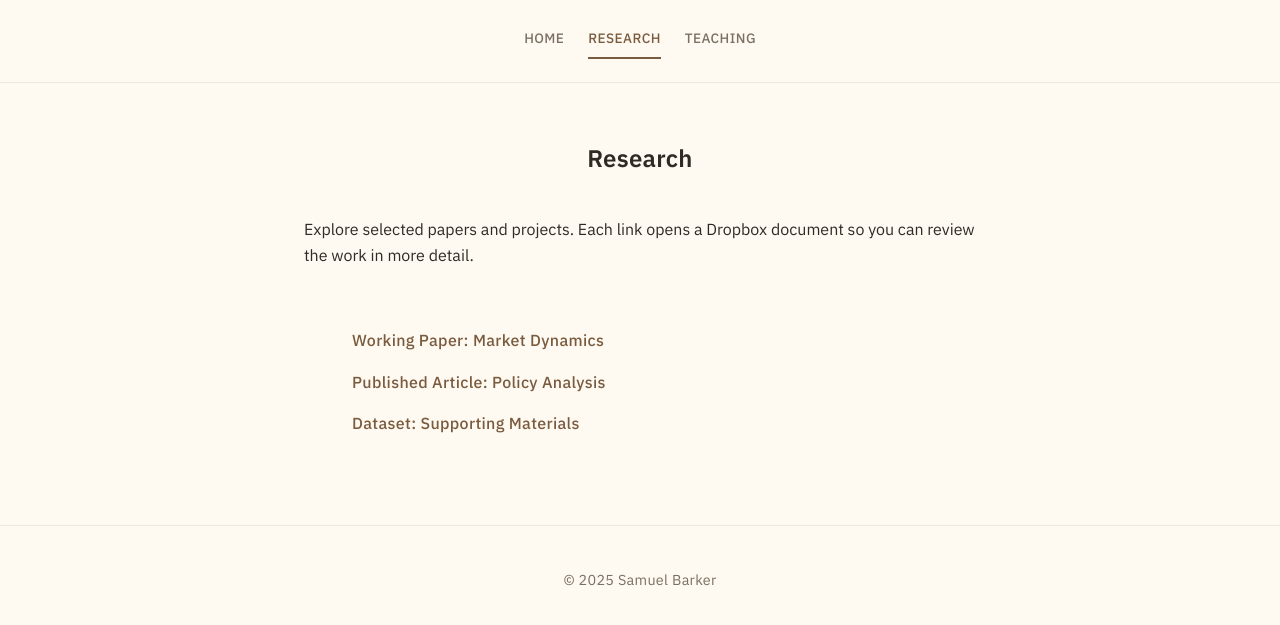
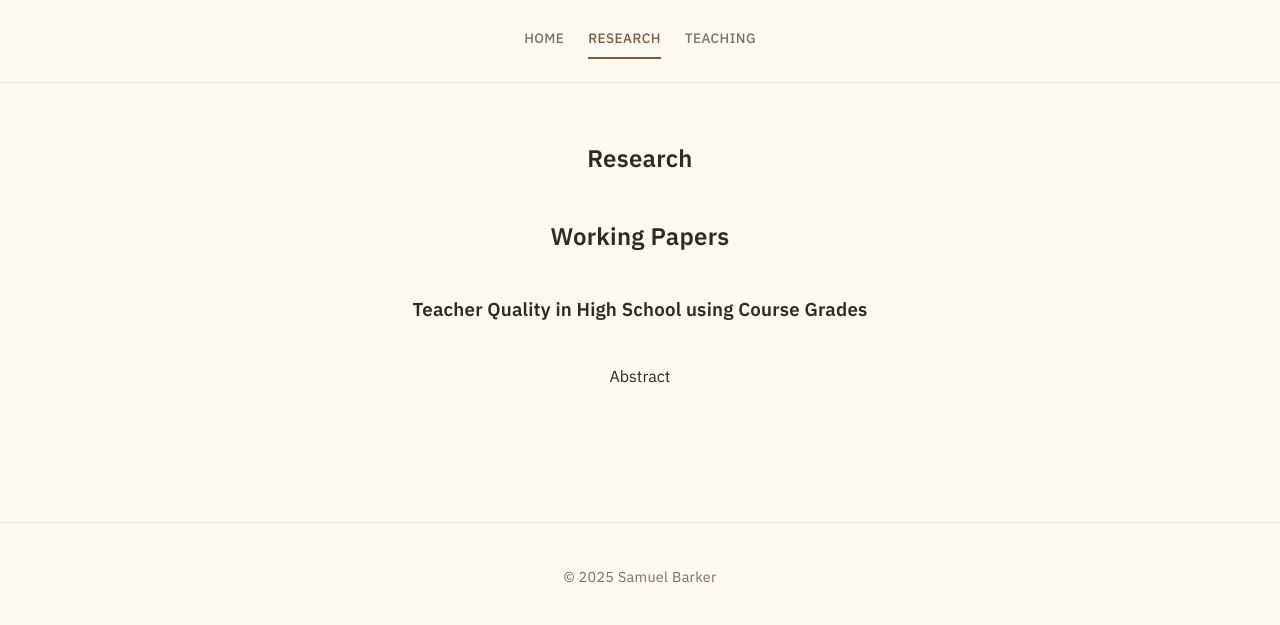
Before and after one commit to sbarkerECON/sbarkerECON.github.io, a Jekyll site: the page built from research.markdown, in a window 1280 px wide. Shown: the top 625 px of the page. Built offline with Jekyll 4.4.1, drawn with Linux system fonts in a browser that asks for light colours.

Commit message:
Changed home page

```diff
--- a/research.markdown
+++ b/research.markdown
@@ -6,14 +6,16 @@ permalink: /research/
 
 <section class="section">
   <h1>Research</h1>
+  <h2>Working Papers </h2>
+  <h3> Teacher Quality in High School using Course Grades </h3>
   <p>
-    Explore selected papers and projects. Each link opens a Dropbox document so
-    you can review the work in more detail.
+    Abstract
   </p>
 </section>
 
-<ul class="link-list">
-  <li><a href="https://www.dropbox.com/s/placeholder/research-paper-1.pdf?dl=0" target="_blank" rel="noopener">Working Paper: Market Dynamics</a></li>
-  <li><a href="https://www.dropbox.com/s/placeholder/research-paper-2.pdf?dl=0" target="_blank" rel="noopener">Published Article: Policy Analysis</a></li>
-  <li><a href="https://www.dropbox.com/s/placeholder/research-dataset.xlsx?dl=0" target="_blank" rel="noopener">Dataset: Supporting Materials</a></li>
-</ul>
+<!-- Research Links List -->
+<!-- <ul class="link-list"> -->
+<!--   <li><a href="https://www.dropbox.com/s/placeholder/research-paper-1.pdf?dl=0" target="_blank" rel="noopener">Working Paper: Market Dynamics</a></li> -->
+<!--   <li><a href="https://www.dropbox.com/s/placeholder/research-paper-2.pdf?dl=0" target="_blank" rel="noopener">Published Article: Policy Analysis</a></li> -->
+<!--   <li><a href="https://www.dropbox.com/s/placeholder/research-dataset.xlsx?dl=0" target="_blank" rel="noopener">Dataset: Supporting Materials</a></li> -->
+<!-- </ul> -->
```
Also changed, not shown: index.markdown (+4 -4 lines).
